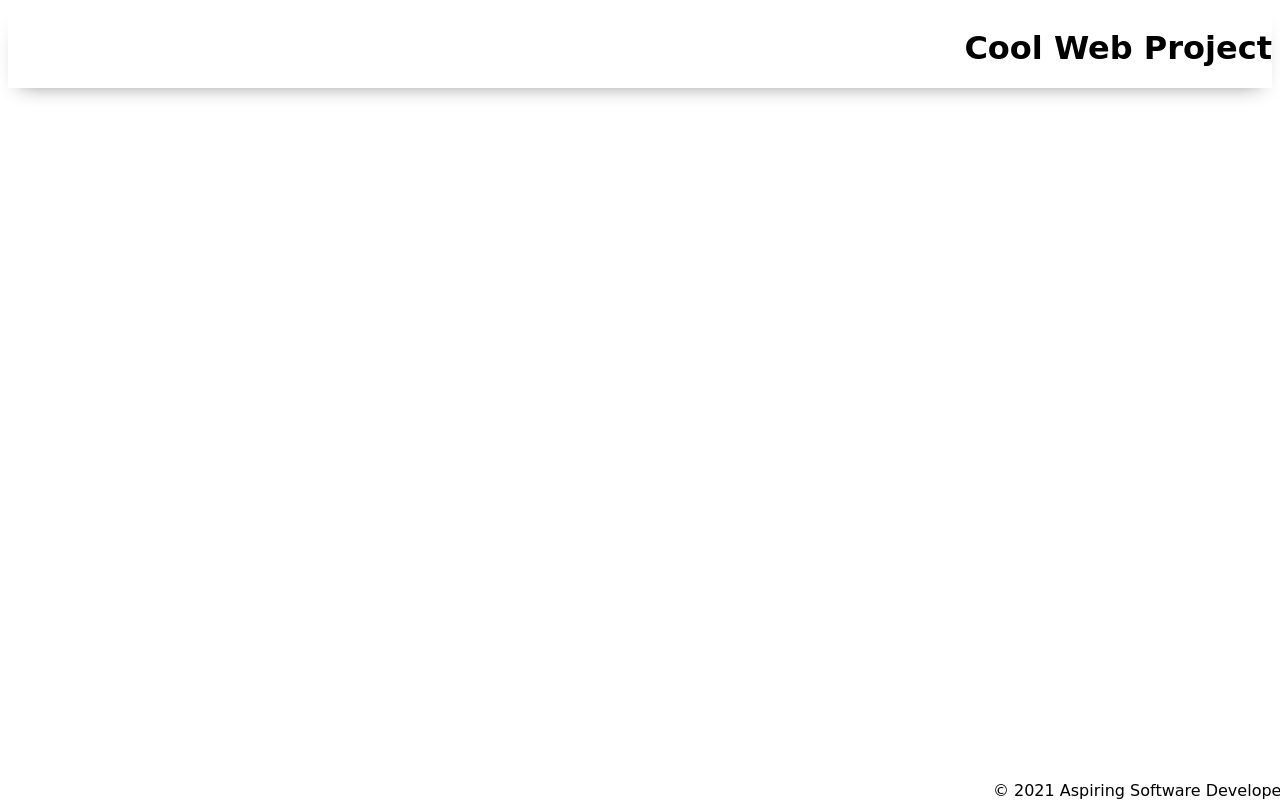
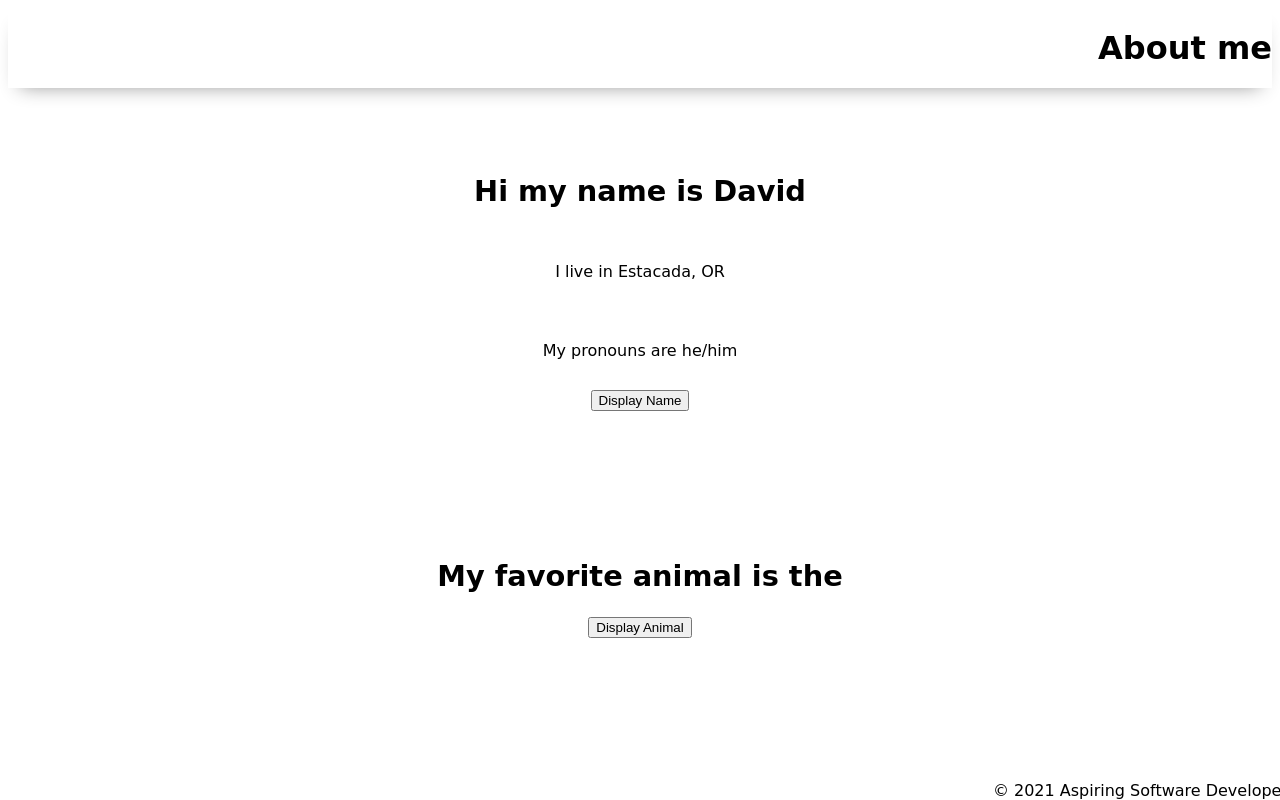
Before and after one commit to Rigby-David/About-me, a plain HTML site: page index.html in a window 1280 px wide. Drawn offline with Linux system fonts and the light colour scheme; a web font is replaced by a local one.

Commit message:
HTML changes

```diff
--- a/app.js
+++ b/app.js
@@ -1,5 +1,5 @@
 // import functions
-
+const myName = document.getElementById('my-name');
 // grab DOM elements
 
 // set event listeners
--- a/index.html
+++ b/index.html
@@ -8,15 +8,26 @@
         <link rel="stylesheet" href="./styles/style.css" />
 
 
-        <title>Cool Web</title>
+        <title>About me</title>
     </head>
 
     <body>
         <header>
-            <h1>Cool Web Project</h1>
+            <h1>About me</h1>
         </header>
 
-        <main></main>
+        <main>
+            <section>
+                <h2 id="my-name">Hi my name is David</h2>
+                    <p>I live in Estacada, OR</p>
+                    <p>My pronouns are he/him</p>
+                <button id="display-name-button">Display Name</button>
+            </section>
+            <section>
+                <h2>My favorite animal is the</h2>
+                <button id="display-animal-button">Display Animal</button>
+            </section>
+        </main>
 
         <footer>&copy; 2021 Aspiring Software Developer</footer>
 
```
